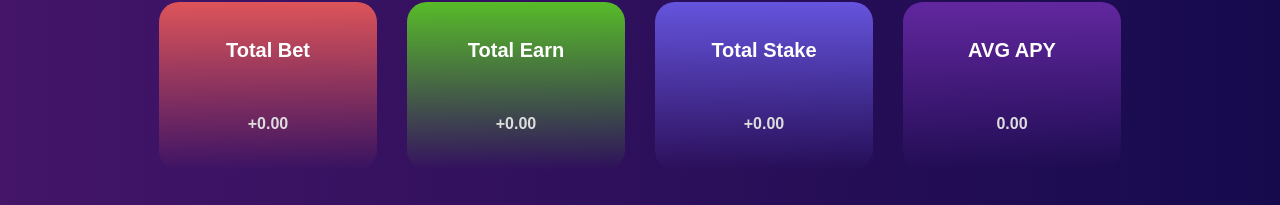
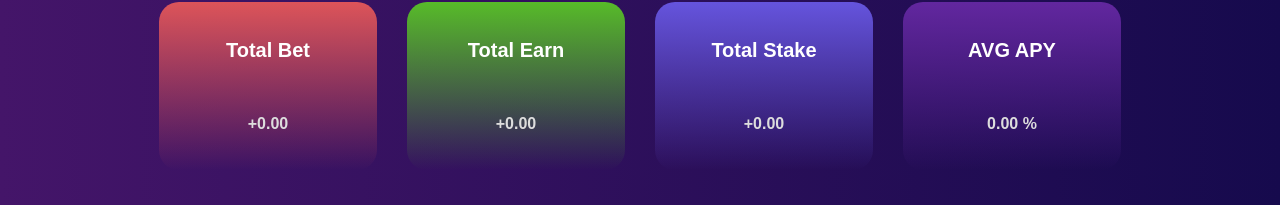
Before and after one commit to BigBen3918/DeamChart, a React (Create React App) app: page / in a window 1280 px wide. Shown: the part 128-333 px from the top of the page. Built offline with nearby package versions, Linux system fonts and the light colour scheme; no server answers.

Commit message:
add: apy

```diff
--- a/src/components/Card.jsx
+++ b/src/components/Card.jsx
@@ -2,10 +2,9 @@ import React, { useEffect, useState } from "react";
 import Action from "../service";
 
 export default function Card(props) {
-    const { dayEarn } = props;
+    const { dayEarn, setTotalStake, totalStake } = props;
     const [totalBet, setTotalBet] = useState(0);
     const [totalCash, setTotalCash] = useState(0);
-    const [totalStake, setTotalStake] = useState(0);
     const [totalAPY, setTotalAPY] = useState(0);
 
     useEffect(() => {
@@ -114,16 +113,7 @@ export default function Card(props) {
             <div className="col-md-3 col-sm-6 col-xs-12">
                 <span>
                     <h4>AVG APY</h4>
-                    <h5>
-                        {totalAPY < 10 ** 9
-                            ? totalAPY < 10 ** 6
-                                ? totalAPY < 10 ** 3
-                                    ? Number(totalAPY).toFixed(2)
-                                    : Number(totalAPY / 10 ** 3).toFixed(2) +
-                                      " K"
-                                : Number(totalAPY / 10 ** 6).toFixed(2) + " M"
-                            : Number(totalAPY / 10 ** 9).toFixed(2) + " B"}
-                    </h5>
+                    <h5>{Number(totalAPY).toFixed(2)} %</h5>
                 </span>
             </div>
         </div>
--- a/src/components/Games.jsx
+++ b/src/components/Games.jsx
@@ -24,8 +24,16 @@ const columns = [
     },
     {
         id: 3,
-        name: <h5>POOLBALANCE</h5>,
+        name: <h5>POOL BALANCE</h5>,
         selector: (row) => row.poolBalance,
+        sortable: true,
+        center: true,
+        reorder: true,
+    },
+    {
+        id: 4,
+        name: <h5>APY (%)</h5>,
+        selector: (row) => row.apy,
         sortable: true,
         center: true,
         reorder: true,
@@ -33,12 +41,34 @@ const columns = [
 ];
 
 export default function Games(props) {
-    const { setCurrentGame } = props;
+    const { setCurrentGame, dayGameEarn, totalStake } = props;
     const [games, setGames] = useState(null);
+    const [updateGames, setUpdateGames] = useState(null);
 
     useEffect(() => {
         InitGetData();
     }, []);
+
+    useEffect(() => {
+        if (dayGameEarn !== null && games !== null) {
+            let dayData = [];
+            for (let i = 0; i < games.length; i++) {
+                let bump = games[i];
+                for (let x in dayGameEarn) {
+                    if (x === bump.poolAddress) {
+                        bump = {
+                            ...bump,
+                            apy: Number(
+                                (dayGameEarn[x] / totalStake) * 100 * 360
+                            ).toFixed(2),
+                        };
+                    }
+                }
+                dayData.push(bump);
+            }
+            setUpdateGames(dayData);
+        }
+    }, [dayGameEarn, games]);
 
     const handleClick = (e) => {
         setCurrentGame(e.poolAddress);
@@ -60,11 +90,11 @@ export default function Games(props) {
 
     return (
         <section>
-            {games !== null ? (
+            {updateGames !== null ? (
                 <div className="games">
                     <DataTable
                         columns={columns}
-                        data={games}
+                        data={updateGames}
                         sortIcon={<FaSortAmountUp />}
                         responsive
                         pagination
--- a/src/pages/Main.jsx
+++ b/src/pages/Main.jsx
@@ -19,6 +19,8 @@ export default function Main() {
     const [series, setSeries] = useState([]);
     const [options, setOptions] = useState({});
     const [dayEarn, setDayEarn] = useState(null);
+    const [dayGameEarn, setDayGameEarn] = useState(null);
+    const [totalStake, setTotalStake] = useState(0);
 
     useEffect(() => {
         getAllGamesInfo();
@@ -107,7 +109,10 @@ export default function Main() {
         ) {
             let dayBet = 0;
             let dayCash = 0;
+            let dayGame = {};
             for (var x in betAmount) {
+                let bumpBet = 0;
+                let bumpCash = 0;
                 for (
                     let i = betAmount[x].length - 1;
                     i > betAmount[x].length - 24;
@@ -115,8 +120,15 @@ export default function Main() {
                 ) {
                     dayBet += Number(betAmount[x][i]);
                     dayCash += Number(cashAmount[x][i]);
+                    bumpBet += Number(betAmount[x][i]);
+                    bumpCash += Number(cashAmount[x][i]);
                 }
+                dayGame = {
+                    ...dayGame,
+                    [x]: bumpBet - bumpCash,
+                };
             }
+            setDayGameEarn(dayGame);
             setDayEarn(dayBet - dayCash);
         }
     }, [betAmount, cashAmount, currentGame, betTime]);
@@ -220,7 +232,11 @@ export default function Main() {
             <Header />
             <div className="container" id="main__board">
                 <div className="spacer-half"></div>
-                <Card dayEarn={dayEarn} />
+                <Card
+                    dayEarn={dayEarn}
+                    setTotalStake={setTotalStake}
+                    totalStake={totalStake}
+                />
                 <div className="spacer-double"></div>
                 {loading ? (
                     <div className="justify center">
@@ -230,7 +246,11 @@ export default function Main() {
                     <>
                         <Chart series={series} options={options} />
                         <div className="spacer-double"></div>
-                        <Games setCurrentGame={setCurrentGame} />
+                        <Games
+                            setCurrentGame={setCurrentGame}
+                            dayGameEarn={dayGameEarn}
+                            totalStake={totalStake}
+                        />
                     </>
                 )}
                 <div className="spacer-double"></div>
```
